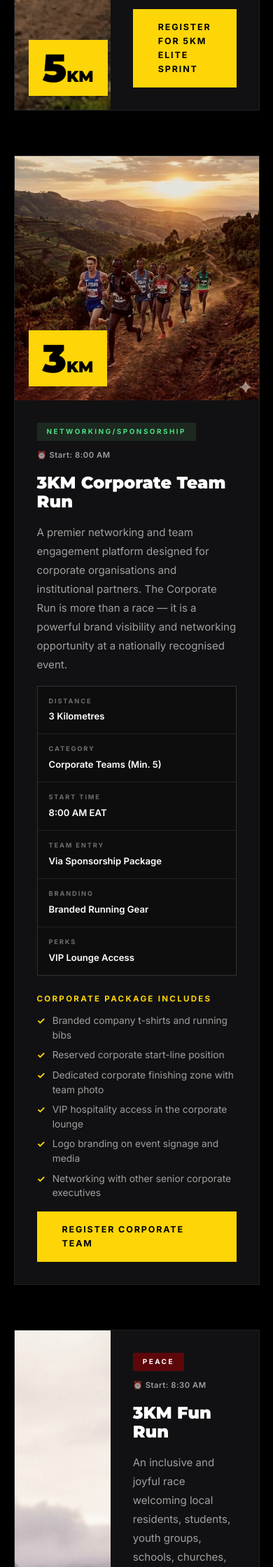
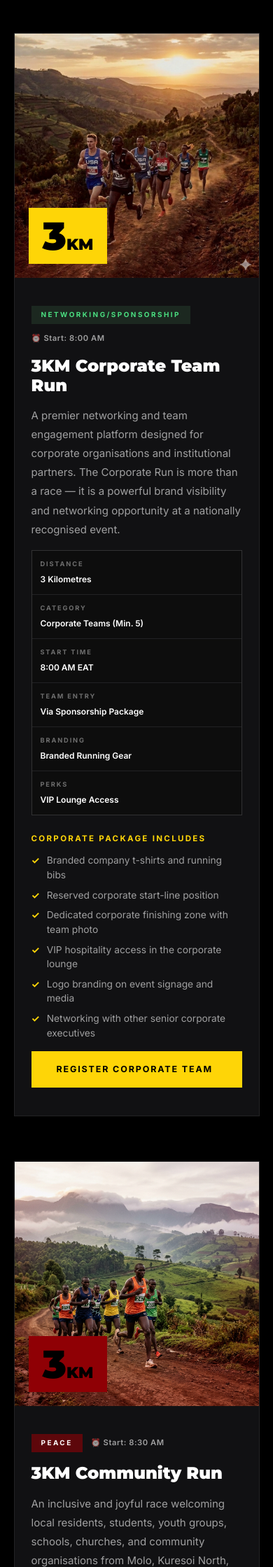
Before and after one commit to jaykimzem/Hekimaa, a PHP site: page /races.html in a window 390 px wide. Shown: the part 3920-6159 px from the top of the page at 70% size. Run offline with PHP 8.4, Linux system fonts and the light colour scheme.

Commit message:
Update Rescom

```diff
--- a/about.html
+++ b/about.html
@@ -275,7 +275,7 @@
     <div class="footer-contact">
       <h4>Contact Us</h4>
       <p>📍 Molo, Nakuru County, Kenya</p>
-      <p>✉️ info@phumolomarathon.co.ke</p>
+      <p>✉️ faith@phumolomarathon.co.ke</p>
       <p>📞 0758 111 770</p>
     </div>
   </div>
--- a/admin.html
+++ b/admin.html
@@ -73,7 +73,7 @@
 <body>
     <nav class="admin-nav">
         <div class="logo">
-            <img src="assets/Logo Main.png" alt="Logo" style="height: 40px;">
+            <img src="assets/Logo Main.png" alt="Logo" style="height: 60px;">
         </div>
         <a href="index.html" class="btn btn-outline" style="padding: 10px 20px; font-size: 0.6rem;">View Site</a>
     </nav>
--- a/media.html
+++ b/media.html
@@ -110,7 +110,7 @@
     </div>
     <div class="footer-contact">
       <h4>Media Enquiries</h4>
-      <p>✉️ info@phumolomarathon.co.ke</p>
+      <p>✉️ faith@phumolomarathon.co.ke</p>
       <p>📞 0758 111 770</p>
     </div>
   </div>
--- a/pages.css
+++ b/pages.css
@@ -776,11 +776,13 @@ textarea.form-input { resize: vertical; min-height: 100px; }
   .reg-section { grid-template-columns: 1fr; }
   .reg-sidebar { position: relative; height: auto; min-height: 400px; }
   .reg-sidebar-content { padding: calc(var(--header-h) + 32px) 32px 40px; }
-  .race-full-card { grid-template-columns: 1fr; }
-  .race-full-card:nth-child(even) .race-full-img,
-  .race-full-card:nth-child(even) .race-full-body { order: unset; }
-  .race-full-img { min-height: 280px; }
-  .race-full-body { padding: 32px 32px; }
+  .race-full-card {
+    grid-template-columns: 1fr;
+    display: flex;
+    flex-direction: column;
+  }
+  .race-full-img, .race-full-card:nth-child(even) .race-full-img { order: 1; min-height: 300px; }
+  .race-full-body, .race-full-card:nth-child(even) .race-full-body { order: 2; padding: 40px 24px; }
   .img-text-grid { grid-template-columns: 1fr; gap: 48px; }
   .enquiry-layout { grid-template-columns: 1fr; }
   .why-grid { grid-template-columns: repeat(2, 1fr); }
@@ -795,7 +797,12 @@ textarea.form-input { resize: vertical; min-height: 100px; }
   .campus-stats-grid { grid-template-columns: 1fr 1fr; }
   .prep-grid { grid-template-columns: 1fr; }
   .course-info-grid { grid-template-columns: 1fr; }
-  .race-details-grid { grid-template-columns: 1fr 1fr; }
+  .race-details-grid {
+    grid-template-columns: 1fr 1fr;
+    gap: 1px;
+  }
+  .race-detail { padding: 12px; }
+  .rd-val { font-size: 0.75rem; }
   .form-grid-2 { grid-template-columns: 1fr; }
   .why-grid { grid-template-columns: 1fr; }
   .reg-form-panel { padding: 32px 5% 64px; }
--- a/races.html
+++ b/races.html
@@ -198,8 +198,8 @@
           </div>
         </div>
 
-        <!-- 3KM FUN RUN -->
-        <div class="race-full-card reveal-up" id="race-fun">
+        <!-- 3KM COMMUNITY -->
+        <div class="race-full-card reveal-up" id="race-community">
           <div class="race-full-img">
             <img src="molo_runners.png" alt="Community runners celebrating together" loading="lazy">
             <div class="race-full-dist" style="background:var(--crimson);">3<span>KM</span></div>
@@ -209,7 +209,7 @@
               <span class="race-category-badge community">Peace</span>
               <span class="race-time-badge">⏰ Start: 8:30 AM</span>
             </div>
-            <h2>3KM Fun Run</h2>
+            <h2>3KM Community Run</h2>
             <p class="race-full-desc">An inclusive and joyful race welcoming local residents, students, youth groups, schools, churches, and community organisations from Molo, Kuresoi North, and the wider Nakuru County. This is a celebration of togetherness, peace, and community spirit.</p>
             <div class="race-details-grid">
               <div class="race-detail"><span class="rd-label">Distance</span><span class="rd-val">3 Kilometres</span></div>
@@ -229,7 +229,7 @@
                 <li><span class="check">✓</span> Youth engagement and peace-building messaging</li>
               </ul>
             </div>
-            <a href="register.html?race=fun" class="btn btn-gold" id="reg-comm-btn">Register for Fun Run</a>
+            <a href="register.html?race=community" class="btn btn-gold" id="reg-comm-btn">Register for Community Run</a>
           </div>
         </div>
 
@@ -379,9 +379,9 @@
     <div class="footer-contact">
       <p>📍 Molo, Nakuru County, Kenya</p>
       <p>📅 8 August 2026</p>
-      <p>✉️ info@phumolomarathon.co.ke</p>
+      <p>✉️ faith@phumolomarathon.co.ke</p>
       <p>📞 0758 111 770</p>
-      <p>Organised by Proposed Hekima University & Global Link Marketing</p>
+      <p>Organised by Proposed Hekima University & Global Link Media</p>
     </div>
   </div>
   <div class="footer-bottom">
--- a/shop.html
+++ b/shop.html
@@ -155,7 +155,7 @@
     </div>
     <div class="footer-contact">
       <h4>Enquiries</h4>
-      <p>✉️ info@phumolomarathon.co.ke</p>
+      <p>✉️ faith@phumolomarathon.co.ke</p>
       <p>📞 0758 111 770</p>
     </div>
   </div>
--- a/sponsor.html
+++ b/sponsor.html
@@ -415,7 +415,7 @@
           <h3>Direct Contact</h3>
           <p>Prefer to speak directly with our partnerships team? Reach us through the following channels:</p>
           <div class="contact-list">
-            <div class="contact-item"><span>✉️</span><div><strong>Email</strong><a href="mailto:info@phumolomarathon.co.ke">info@phumolomarathon.co.ke</a></div></div>
+            <div class="contact-item"><span>✉️</span><div><strong>Email</strong><a href="mailto:faith@phumolomarathon.co.ke">faith@phumolomarathon.co.ke</a></div></div>
             <div class="contact-item"><span>📞</span><div><strong>Phone</strong><a href="tel:+254758111770">0758 111 770</a></div></div>
             <div class="contact-item"><span>📍</span><div><strong>Address</strong><span>Molo, Nakuru County, Kenya</span></div></div>
           </div>
@@ -474,8 +474,8 @@
       <h4>Contact</h4>
       <p>📍 Molo, Nakuru County, Kenya</p>
       <p>📅 8 August 2026</p>
-      <p>✉️ info@phumolomarathon.co.ke</p>
-      <p>Organised by Proposed Hekima University & Global Link Marketing</p>
+      <p>✉️ faith@phumolomarathon.co.ke</p>
+      <p>Organised by Proposed Hekima University & Global Link Media</p>
     </div>
   </div>
   <div class="footer-bottom">
--- a/style.css
+++ b/style.css
@@ -56,7 +56,7 @@ button { border:none; background:none; font-family:var(--font); cursor:pointer;
 }
 #loader.hidden { opacity: 0; visibility: hidden; pointer-events: none; }
 .loader-inner { display:flex; flex-direction:column; align-items:center; gap:24px; }
-.loader-logo img { height:60px; filter:brightness(1); }
+.loader-logo img { height: 75px; filter:brightness(1); }
 .loader-bar {
   width: 260px; height: 2px;
   background: rgba(255,255,255,0.12);
@@ -92,7 +92,7 @@ button { border:none; background:none; font-family:var(--font); cursor:pointer;
   height: 100%;
   display: flex; align-items: center; justify-content: space-between;
 }
-.nav-logo img { height: 68px; }
+.nav-logo img { height: 74px; }
 .main-nav { display:flex; align-items:center; gap:32px; }
 .nav-link {
   font-size: 0.85rem; font-weight: 700;
@@ -237,7 +237,7 @@ button { border:none; background:none; font-family:var(--font); cursor:pointer;
 @keyframes heroZoom { to { transform: scale(1); } }
 .hero-overlay {
   position: absolute; inset: 0;
-  background: linear-gradient(160deg, rgba(0, 106, 78, 0.5) 0%, rgba(0, 26, 77, 0.75) 60%);
+  background: linear-gradient(160deg, rgba(143, 0, 5, 0.55) 0%, rgba(0, 0, 0, 0.85) 65%);
 }
 .hero-content { position: relative; z-index: 2; max-width: 900px; }
 .hero-eyebrow {
@@ -494,7 +494,7 @@ button { border:none; background:none; font-family:var(--font); cursor:pointer;
 }
 .peace-overlay {
   position: absolute; inset: 0;
-  background: linear-gradient(rgba(0, 50, 40, 0.7), rgba(0, 20, 50, 0.8));
+  background: linear-gradient(rgba(143, 0, 5, 0.7), rgba(0, 0, 0, 0.85));
 }
 .peace-content { position: relative; z-index: 1; max-width: 780px; margin: 0 auto; }
 .peace-content p {
@@ -707,7 +707,7 @@ button { border:none; background:none; font-family:var(--font); cursor:pointer;
 }
 .cta-overlay {
   position: absolute; inset: 0;
-  background: linear-gradient(rgba(0, 40, 30, 0.7), rgba(0, 15, 40, 0.85));
+  background: linear-gradient(rgba(143, 0, 5, 0.7), rgba(0, 0, 0, 0.9));
 }
 .cta-inner { position: relative; z-index: 1; max-width: 800px; margin: 0 auto; }
 .cta-title {
@@ -728,7 +728,7 @@ button { border:none; background:none; font-family:var(--font); cursor:pointer;
   gap: 60px; padding: 80px 5%;
   max-width: var(--container); margin: 0 auto;
 }
-.footer-brand img { height: 48px; margin-bottom: 20px; }
+.footer-brand img { height: 56px; margin-bottom: 24px; }
 .footer-brand p { font-size: 0.85rem; color: var(--white-40); line-height: 1.7; margin-bottom: 24px; }
 .footer-socials { display: flex; gap: 12px; }
 .footer-socials a {
--- a/terms.html
+++ b/terms.html
@@ -71,7 +71,7 @@
         <p style="margin-bottom: 24px;">There will be no fee refunded if the event is cancelled for whatever reason or if the participant does not take part in the race after registration.</p>
 
         <h3 style="color: var(--white); margin: 32px 0 16px;">5. Indemnity</h3>
-        <p style="margin-bottom: 24px;">By registering, I hereby for myself, my heirs, executors and administrators, waive and release any and all rights and claims for damages I may have against The Proposed Hekima University, Global Link Marketing, and all sponsors, their representatives and successors, for any and all injuries suffered by me in said event.</p>
+        <p style="margin-bottom: 24px;">By registering, I hereby for myself, my heirs, executors and administrators, waive and release any and all rights and claims for damages I may have against The Proposed Hekima University, Global Link Media, and all sponsors, their representatives and successors, for any and all injuries suffered by me in said event.</p>
       </div>
     </div>
   </section>
```
Also changed, not shown: index.html (+7 -7 lines), team.html (+22 -5 lines).
